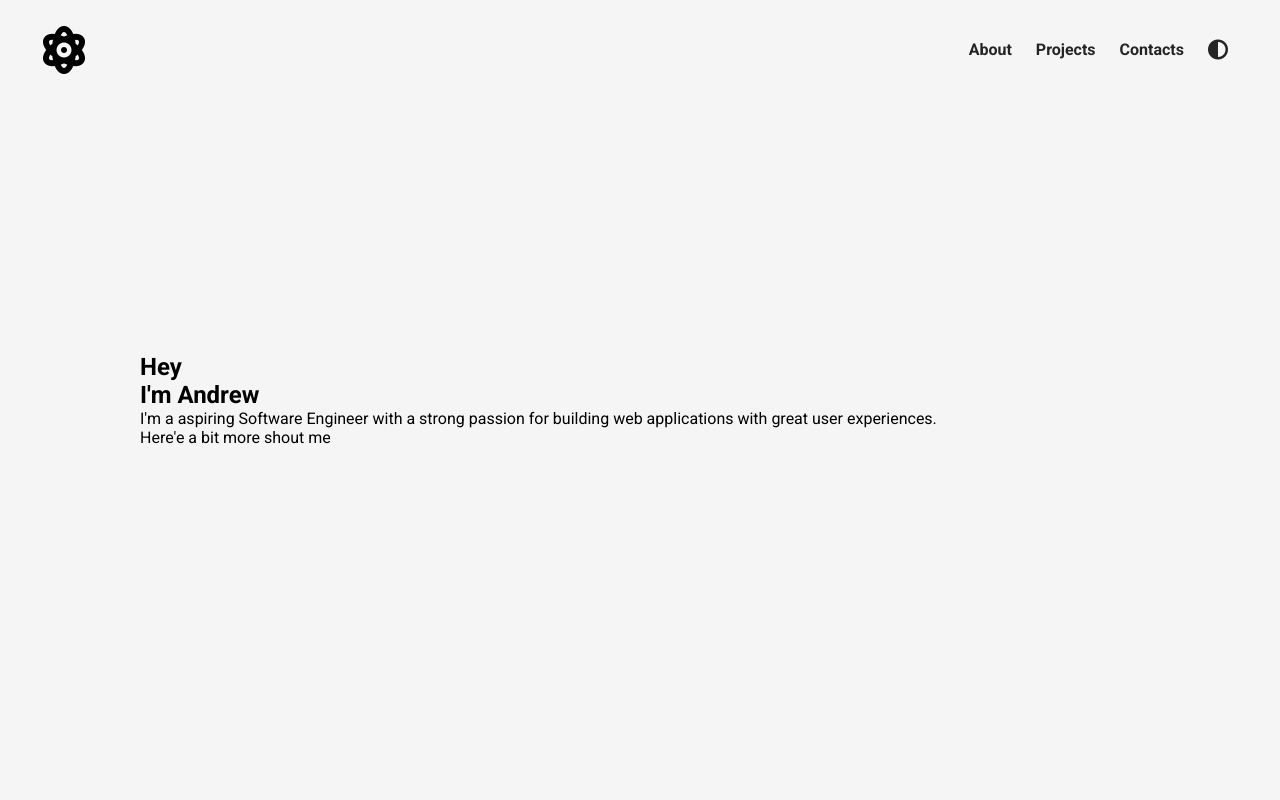
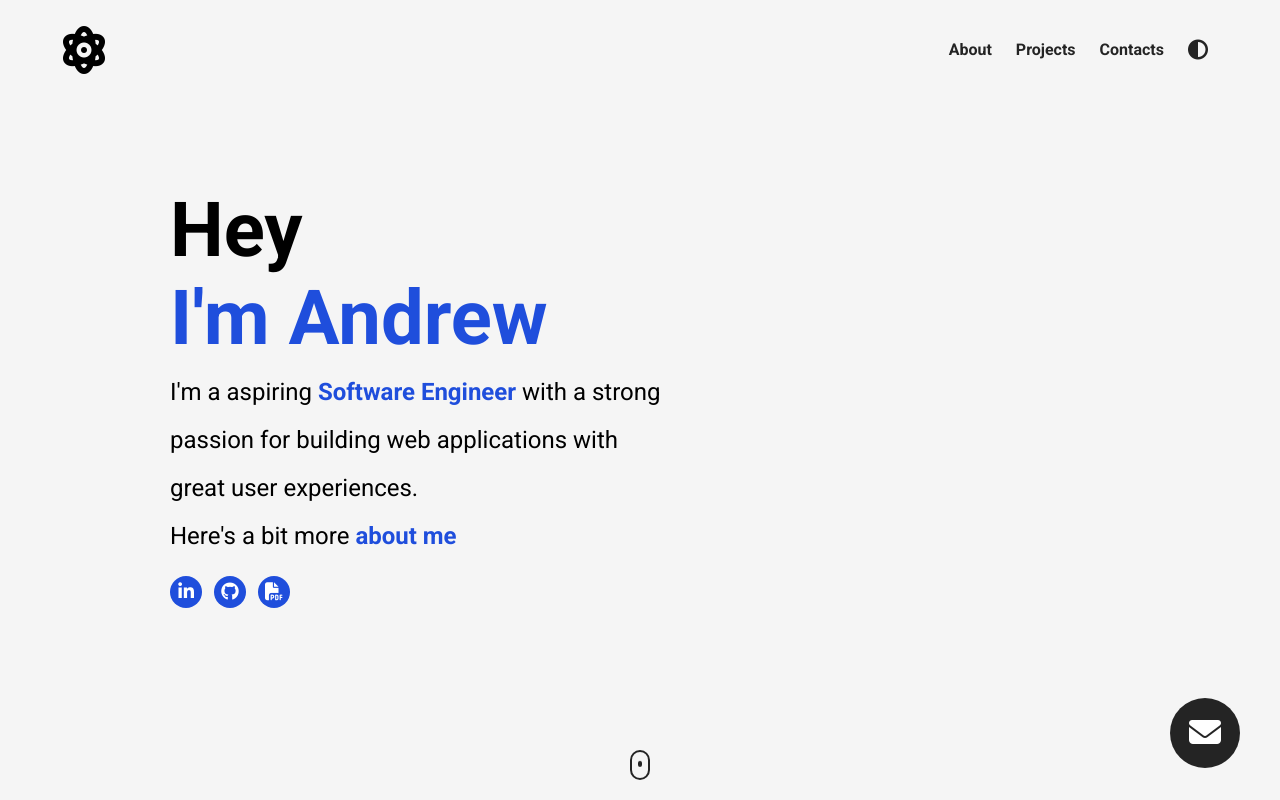
Before and after one commit to ajs050/Projects, a PHP site: page / in a window 1280 px wide. Run offline with PHP 8.4, Linux system fonts and the light colour scheme; some libraries are stand-ins or nearby versions.

Commit message:
Completed Header

```diff
--- a/Advanced E-Portfolio/Index.html
+++ b/Advanced E-Portfolio/Index.html
@@ -4,7 +4,10 @@
     <meta charset="UTF-8" />
     <meta name="viewport" content="width=device-width, initial-scale=1.0" />
     <script defer src="apps.js"></script>
-    <script src="https://kit.fontawesome.com/c8e4d183c2.js" crossorigin="anonymous"></script>
+    <script
+      src="https://kit.fontawesome.com/c8e4d183c2.js"
+      crossorigin="anonymous"
+    ></script>
     <link rel="stylesheet" href="styles.css" />
     <title>Andrew's E-Portfolio</title>
   </head>
@@ -12,63 +15,68 @@
     <section id="landing-page">
       <nav>
         <figure>
-            <i class="fas fa-atom personal-logo"></i>
+          <i class="fas fa-atom personal-logo"></i>
         </figure>
         <ul class="nav__link--list">
           <li class="nav__link">
             <a
               href="#"
-              class="
-              nav__link--anchor
-              link__hover-effect
-              link__hover-effect--black"
+              class="nav__link--anchor link__hover-effect link__hover-effect--black"
               >About</a
             >
           </li>
           <li class="nav__link">
             <a
               href="#"
-              class="
-              nav__link--anchor
-              link__hover-effect
-              link__hover-effect--black"
+              class="nav__link--anchor link__hover-effect link__hover-effect--black"
               >Projects</a
             >
           </li>
           <li class="nav__link">
             <a
               href="#"
-              class="
-              nav__link--anchor
-              link__hover-effect
-              link__hover-effect--black"
+              class="nav__link--anchor link__hover-effect link__hover-effect--black"
               >Contacts</a
             >
           </li>
-          <li class="nav__link">
+          <li class="nav__link click">
             <a
               href="#"
-              class="
-              nav__link--anchor
-              link__hover-effect
-              link__hover-effect--black"
-              ><i class="fas fa-adjust"></i></a
-            >
+              class="nav__link--anchor link__hover-effect link__hover-effect--black"
+              ><i class="fas fa-adjust"></i
+            ></a>
           </li>
         </ul>
       </nav>
       <header class="header">
         <div class="header__content">
-            <h1 class="title">Hey</h1>
-            <h1 class="title title--secondary">I'm Andrew</h1>
-            <p class="header__para">
-                I'm a aspiring Software Engineer with a
-                strong passion for building web applications with great user experiences.
-                <br>
-                Here'e a bit more shout me
-            </p>
+          <h1 class="title">Hey</h1>
+          <h1 class="title blue">I'm Andrew</h1>
+          <p class="header__para">
+            I'm a aspiring <b class="blue">Software Engineer</b> with a strong
+            passion for building web applications with great user experiences.
+            <br />
+            Here's a bit more <b class="blue">about me</b>
+          </p>
+          <div class="social__list">
+            <a href="https://linkedin.com/in/andrew-santos050" target="_blank" class="social__link click">
+              <i class="fab fa-linkedin-in"></i>
+            </a>
+            <a href="#" class="social__link click">
+              <i class="fab fa-github"></i>
+            </a>
+            <a href="assets/Andrew Santos' Resume.pdf" target="_blank" class="social__link click">
+              <i class="fas fa-file-pdf"></i>
+            </a>
+          </div>
         </div>
       </header>
+      <button class="mail__btn click">
+        <i class="fas fa-envelope"></i>
+      </button>
+      <a href="#projects" class="scroll">
+        <div class="scroll__icon click"></div>
+      </a>
     </section>
   </body>
 </html>
--- a/Advanced E-Portfolio/styles.css
+++ b/Advanced E-Portfolio/styles.css
@@ -18,6 +18,31 @@ a {
 section {
     background-color: rgb(245, 245, 245);
 }
+button {
+    cursor: pointer;
+}
+.title {
+    font-size: 76px;
+    margin-bottom: 12px;
+    text-align: left;
+    line-height: 1;
+}
+p {
+    line-height: 1.5;
+    font-size: 16px;
+}
+.blue {
+    color: #1f4edc;
+}
+.click {
+    transition: all 300ms ease;
+}
+.click:hover {
+    transform: scale(1.1);
+}
+.click:active {
+    transform: scale(0.8);
+}
 /*
 
 LANDING
@@ -33,6 +58,72 @@ LANDING
     transform: translate(-50%, -50%);
     width: 100%;
     max-width: 1000px;
+    padding: 0 30px;
+}
+.header__para {
+    font-size: 24px;
+    line-height: 2;
+    max-width: 500px;
+}
+.social__list {
+    margin-top: 16px;
+    display: flex;
+}
+.social__link {
+    background-color: #1f4edc;
+    color: #fff;
+    padding: 12px;
+    margin-right: 12px;
+    font-size: 18px;
+    display: flex;
+    height: 32px;
+    width: 32px;
+    align-items: center;
+    justify-content: center;
+    border-radius: 50%;
+}
+.mail__btn {
+    width: 70px;
+    height: 70px;
+    font-size: 32px;
+    border-radius: 50%;
+    background-color: #242424;
+    color: white;
+    border: none;
+    position: absolute;
+    bottom: 32px;
+    right: 40px;
+}
+.scroll {
+    position: absolute;
+    bottom: 20px;
+    left: 50%;
+    transform: translateX(-50%);
+}
+.scroll__icon {
+    width: 20px;
+    height: 30px;
+    border: 2px solid #242424;
+    border-radius: 24px;
+    display: flex;
+    align-items: center;
+    justify-content: center;
+}
+.scroll__icon::after {
+    background-color: #242424;
+    content: "";
+    width: 4px;
+    height: 6px;
+    border-radius: 2px;
+    animation: scroll 1000ms infinite alternate-reverse;
+}
+@keyframes scroll {
+    0% {
+        transform: translateY(3px);
+    }
+    100% {
+        transform: translateY(-3px);
+    }
 }
 /*
 
@@ -47,6 +138,7 @@ nav {
     max-width: 1200px;
     margin: 0 auto;
     height: 100px;
+    padding: 0 20px;
 }
 .nav__link--list {
     display: flex;
```
Also changed, not shown: 2 other files.
